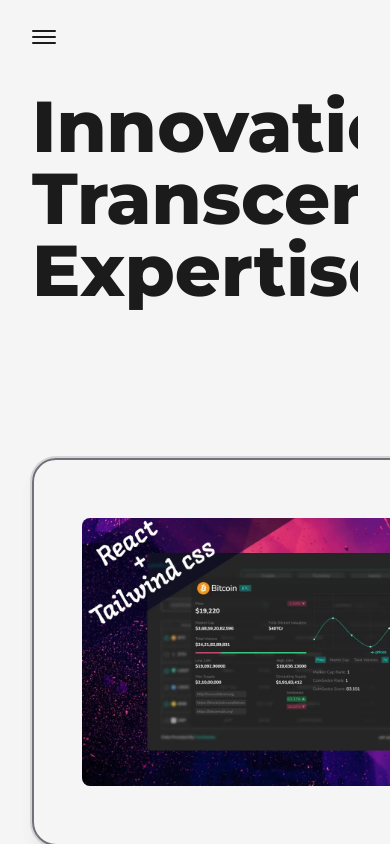
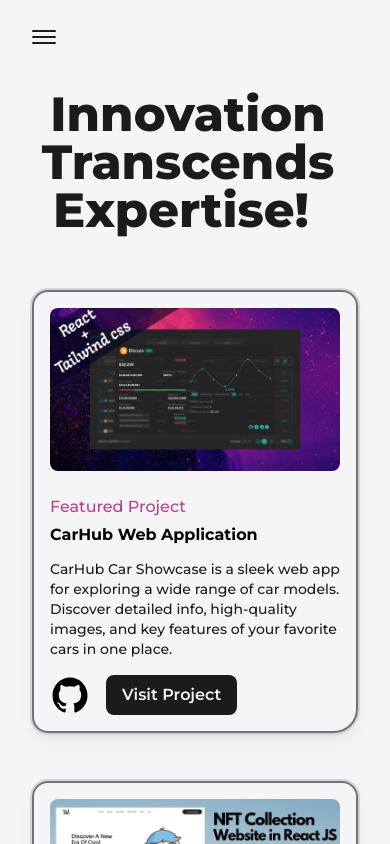
Before and after one commit to nadeeshaMadusanka99/personal_portfolio, a Next.js app: page /projects in a window 390 px wide. Shown: the top 844 px of the page. Built offline with nearby package versions, Linux system fonts and the light colour scheme.

Commit message:
Add media queries to project section and small change to skills section

```diff
--- a/src/components/AboutMe/SkillDataProvider.js
+++ b/src/components/AboutMe/SkillDataProvider.js
@@ -4,7 +4,6 @@
 import React from "react";
 import { motion } from "framer-motion";
 import { useInView } from "react-intersection-observer";
-import Image from "next/image";
 
 const SkillDataProvider = ({ src, width, height, index }) => {
   const { ref, inView } = useInView({
@@ -27,7 +26,7 @@
       variants={imageVariants}
       animate={inView ? "visible" : "hidden"}
       custom={index}
-      transition={{ delay: index * animationDelay}}
+      transition={{ delay: index * animationDelay }}
     >
       <motion.img
         src={src}
@@ -36,7 +35,9 @@
         whileHover="hover"
         variants={imageVariants}
         alt="skill image"
-        style={{ transition: `transform ${hoverTransition.duration}s ease-out`}}
+        style={{
+          transition: `transform ${hoverTransition.duration}s ease-out`,
+        }}
       />
     </motion.div>
   );
--- a/src/components/AboutMe/Skills.js
+++ b/src/components/AboutMe/Skills.js
@@ -8,6 +8,7 @@
   row3,
   row4,
   row5,
+  row6,
 } from "@/content/RenderSkills";
 import SkillDataProviderMobile from "./SkillDataProviderMobile";
 
@@ -16,7 +17,7 @@
 
   useEffect(() => {
     const handleResize = () => {
-      setIsSmallScreen(window.innerWidth <= 1120);
+      setIsSmallScreen(window.innerWidth <= 1375);
     };
 
     // Initial check on component mount
@@ -128,6 +129,22 @@
               )
             )}
           </div>
+          <div className="flex flex-row justify-around flex-wrap mt-9 gap-12 items-center">
+            {row6.map(
+              (image, index) => (
+                console.log(image.image),
+                (
+                  <SkillDataProvider
+                    key={index}
+                    src={image.image}
+                    width={70}
+                    height={70}
+                    index={index}
+                  />
+                )
+              )
+            )}
+          </div>
         </>
       )}
     </section>
--- a/src/components/Project/ProjectCard.js
+++ b/src/components/Project/ProjectCard.js
@@ -12,7 +12,7 @@
       transition={{ duration: 0.7, ease: "easeInOut" }}
       viewport={{ once: true }}
       className="w-full flex items-center justify-between  rounded-3xl relative
-      ring-2 ring-zinc-300 border-2 border-solid border-zinc-500 shadow-lg shadow-zinc-200  p-12 rounded-br-2xl dark:shadow-md dark:border-zinc-500 dark:bg-card dark:text-light dark:ring-zinc-300 dark:shadow-zinc-200"
+      ring-2 ring-zinc-300 border-2 border-solid border-zinc-500 shadow-lg shadow-zinc-200  p-12 rounded-br-2xl dark:shadow-md dark:border-zinc-500 dark:bg-card dark:text-light dark:ring-zinc-300 dark:shadow-zinc-200 lg:flex-col lg:p-8 xs:rounded-2xl xs:rounded-br-3xl xs:p-4"
     >
       {/* <div
         className="absolute top-0 -right-3 -z-10 w-[101%] h-[103%] rounded-[2.5rem] bg-dark
@@ -22,7 +22,7 @@
       <Link
         href={link}
         target="_blank"
-        className="w-1/2 cursor-pointer overflow-hidden rounded-lg "
+        className="w-1/2 cursor-pointer overflow-hidden rounded-lg lg:w-full "
       >
         <FramerImage
           src={img}
@@ -34,8 +34,8 @@
           sizes="(max-width: 768px) 100vw, (max-width: 1200px) 50vw, 50vw"
         />
       </Link>
-      <div className="w-1/2 flex flex-col items-start justify-between pl-6 ">
-        <span className="text-primary font-medium text-xl dark:text-primaryDark">
+      <div className="w-1/2 flex flex-col items-start justify-between pl-6 lg:w-full lg:pl-0 lg:pt-6">
+        <span className="text-primary font-medium text-xl dark:text-primaryDark xs:text-base">
           {type}
         </span>
         <Link
@@ -43,9 +43,13 @@
           target="_blank"
           className="hover:underline underline-offset-2"
         >
-          <h2 className="my-2 w-full text-left text-4xl font-bold ">{title}</h2>
+          <h2 className="my-2 w-full text-left text-4xl font-bold md:text-base sm:my-1">
+            {title}
+          </h2>
         </Link>
-        <p className="my-2 font-medium text-dark dark:text-light">{summary}</p>
+        <p className="my-2 font-medium text-dark dark:text-light sm:text-sm">
+          {summary}
+        </p>
 
         <div className="mt-2 flex items-center ">
           <Link href={github} target="_blank" className="w-10 ">
@@ -54,7 +58,7 @@
           <Link
             href={github}
             target="_blank"
-            className="ml-4 rounded-lg bg-dark text-light p-2 px-6 text-lg font-semibold dark:bg-light dark:text-dark dark:hover:bg-dark dark:hover:text-light dark:hover:border-light dark:hover:border"
+            className="ml-4 rounded-lg bg-dark text-light p-2 px-6 text-lg font-semibold dark:bg-light dark:text-dark dark:hover:bg-dark dark:hover:text-light dark:hover:border-light dark:hover:border sm:px-4 sm:text-base"
           >
             Visit Project
           </Link>
--- a/src/content/RenderSkills.js
+++ b/src/content/RenderSkills.js
@@ -1,5 +1,4 @@
 import { framer, headless, reactNative } from "@/imports";
-
 
 export const row1 = [
   {
@@ -38,13 +37,12 @@
     name: "Tailwind-CSS",
     image: "https://skillicons.dev/icons?i=tailwind",
   },
-
+];
+export const row2 = [
   {
     name: "Node Js",
     image: "https://skillicons.dev/icons?i=nodejs",
   },
-];
-export const row2 = [
   {
     name: "Express Js",
     image: "https://skillicons.dev/icons?i=express",
@@ -53,7 +51,6 @@
     name: "Material UI",
     image: "https://skillicons.dev/icons?i=materialui",
   },
-
 
   {
     name: "Python",
@@ -76,12 +73,12 @@
     name: "MongoDB",
     image: "https://skillicons.dev/icons?i=mongodb",
   },
+];
+export const row3 = [
   {
     name: "Firebase",
     image: "https://skillicons.dev/icons?i=firebase",
   },
-];
-export const row3 = [
   {
     name: "Git",
     image: "https://skillicons.dev/icons?i=git",
@@ -103,12 +100,12 @@
     name: "Postman",
     image: "https://skillicons.dev/icons?i=postman",
   },
+];
+export const row4 = [
   {
     name: "Redux",
     image: "https://skillicons.dev/icons?i=redux",
   },
-];
-export const row4 = [
   {
     name: "Framer Motion",
     image: framer.src,
@@ -121,21 +118,22 @@
     name: "Selenium",
     image: "https://skillicons.dev/icons?i=selenium	",
   },
+];
+export const row5 = [
+  {
+    name: "Adobe Illustrator",
+    image: "https://skillicons.dev/icons?i=ai",
+  },
   {
     name: "Adobe Photoshop",
     image: "https://skillicons.dev/icons?i=ps",
   },
-
 ];
-export const row5 = [
+export const row6 = [
   {
     name: "Figma",
     image: "https://skillicons.dev/icons?i=figma",
   },
-  {
-    name: "Adobe Illustrator",
-    image: "https://skillicons.dev/icons?i=ai",
-  },
 ];
 
-export const mobileRender =[...row1,...row2,...row3,...row4,...row5]
+export const mobileRender = [...row1, ...row2, ...row3, ...row4, ...row5];
--- a/src/pages/projects.js
+++ b/src/pages/projects.js
@@ -19,13 +19,15 @@
         <Layout className="pt-16">
           <AnimatedText
             text="Innovation Transcends Expertise! "
-            className="text-7xl mb-20"
+            className="text-7xl mb-20 lg:!text-7xl sm:!text-6xl xs:!text-5xl sm:mb-14"
           />
-          <div className={`grid grid-cols-12 gap-24 gap-y-32`}>
+          <div
+            className={`grid grid-cols-12 gap-24 gap-y-32 xl:gap-x-16 lg:gap-x-8 md:gap-y-24 sm:gap-x-0 xs:gap-y-12`}
+          >
             {dataProject.map((project) => (
               <div key={project.id} className={project.styles}>
                 <ProjectCard
-                type={project.type}
+                  type={project.type}
                   title={project.title}
                   summary={project.summary}
                   link={project.link}
```
